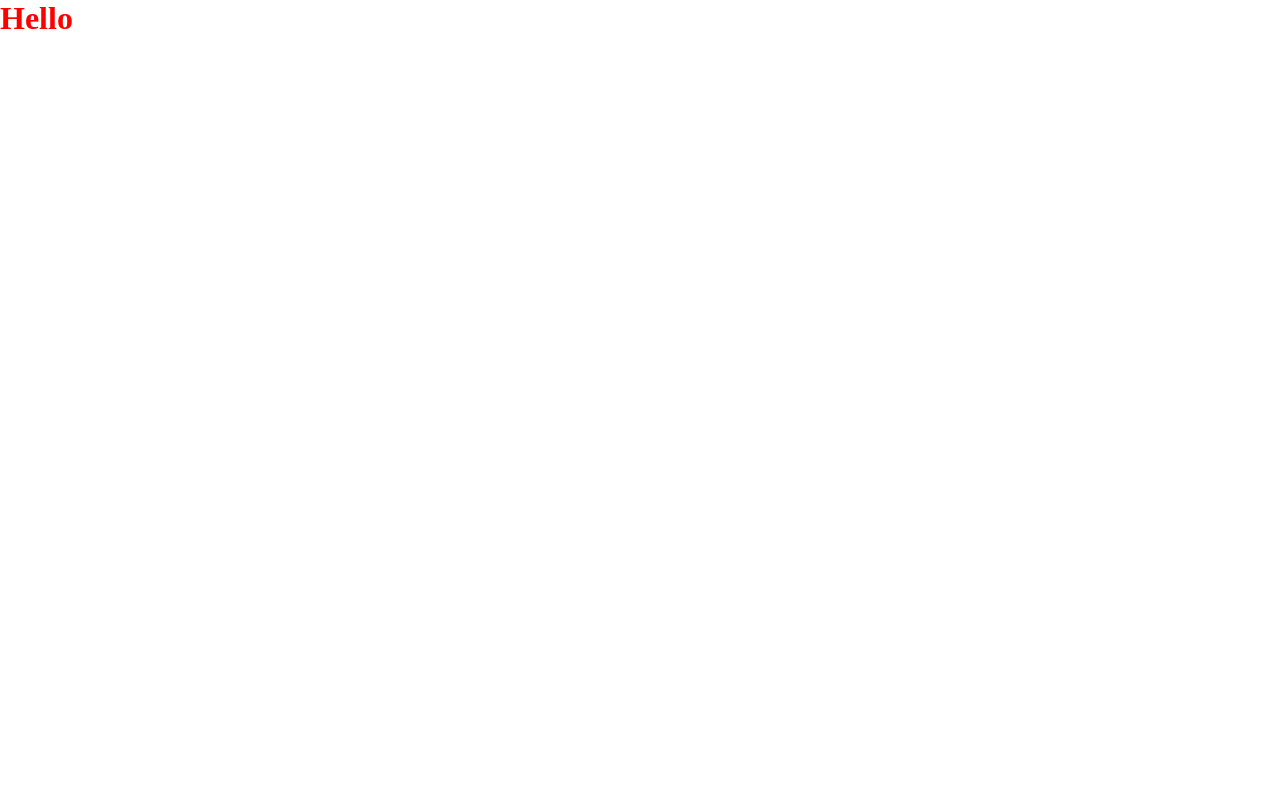
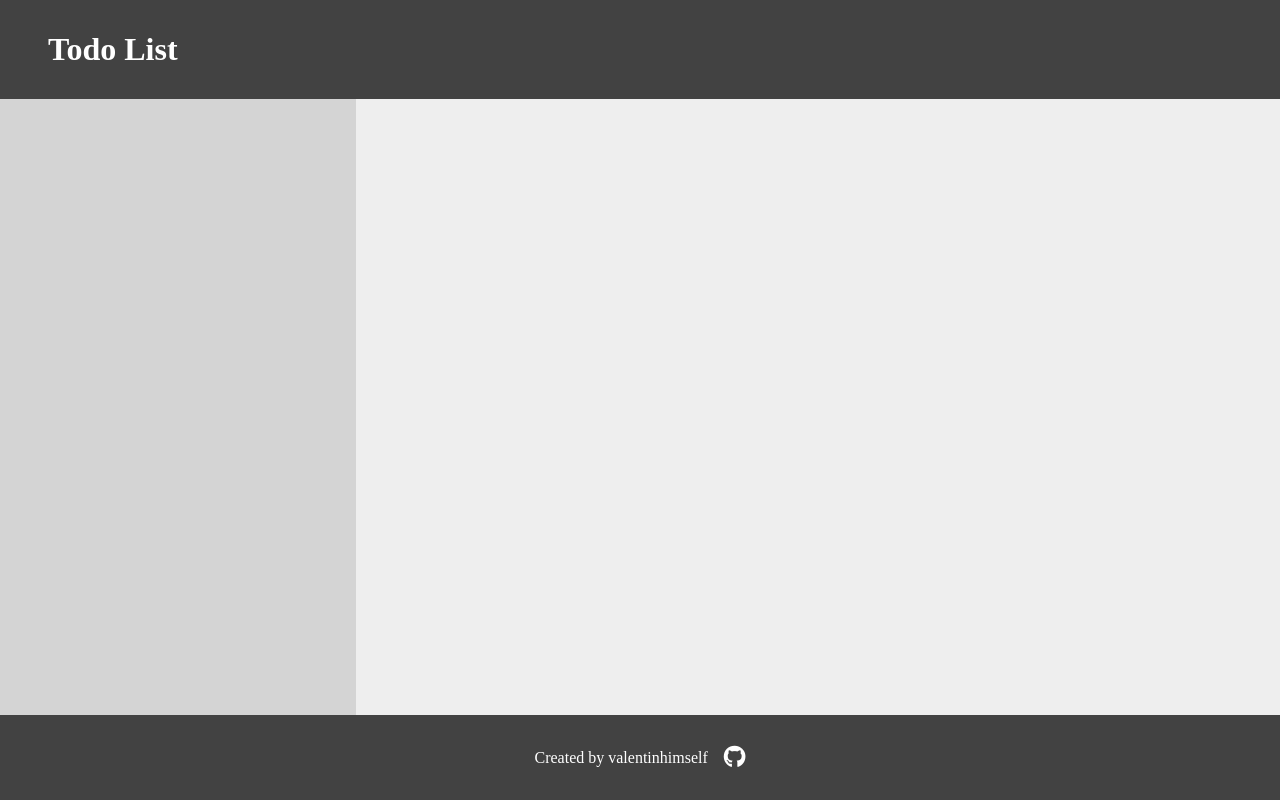
Before and after one commit to valentinhimself/todo, a plain HTML site: page index.html in a window 1280 px wide. Drawn offline with Linux system fonts and the light colour scheme.

Commit message:
create general html structure and start styling

```diff
--- a/index.html
+++ b/index.html
@@ -4,9 +4,24 @@
     <meta charset="UTF-8" />
     <meta http-equiv="X-UA-Compatible" content="IE=edge" />
     <meta name="viewport" content="width=device-width, initial-scale=1.0" />
-    <title>Document</title>
+    <title>ToDo List</title>
     <link rel="stylesheet" href="./styles/styles.css" />
+    <script
+      src="https://kit.fontawesome.com/4c536a6bd5.js"
+      crossorigin="anonymous"
+    ></script>
   <script defer src="bundle.js"></script></head>
-  <body></body>
-  <h1>Hello</h1>
+  <body>
+    <header>
+      <h1>Todo List</h1>
+    </header>
+    <aside></aside>
+    <main></main>
+    <footer class="footer">
+      <p>Created by valentinhimself</p>
+      <a href="https://github.com/valentinhimself/" target="_blank">
+        <i class="fab fa-github"></i
+      ></a>
+    </footer>
+  </body>
 </html>
--- a/styles/styles.css
+++ b/styles/styles.css
@@ -6,6 +6,76 @@
   box-sizing: border-box;
 }
 
+:root {
+  --black-background: #000000bd;
+  --primary-white: #eee;
+  --aside-gray: #d4d4d4;
+}
+body {
+  height: 100vh;
+  display: grid;
+  grid-template-areas:
+    'header header header header header'
+    'aside main main main main'
+    'aside main main main main'
+    'aside main main main main'
+    'aside main main main main'
+    'aside main main main main'
+    'aside main main main main'
+    'aside main main main main'
+    'aside main main main main'
+    'aside main main main main'
+    'aside main main main main'
+    'footer footer footer footer footer';
+}
+
+header {
+  background-color: var(--black-background);
+  grid-area: header;
+  display: flex;
+  align-items: center;
+}
+
 h1 {
-  color: red;
+  color: white;
+  padding: 0 3rem;
 }
+
+aside {
+  grid-area: aside;
+  background-color: var(--aside-gray);
+  min-width: 125px;
+}
+
+main {
+  grid-area: main;
+  background-color: var(--primary-white);
+}
+
+.footer {
+  grid-area: footer;
+  position: relative;
+  bottom: 0;
+  left: 0;
+  display: flex;
+  align-items: center;
+  justify-content: center;
+  width: 100%;
+  /* padding: 1.5rem; */
+  color: var(--font);
+  font-size: 1rem;
+  background: var(--black-background);
+  color: white;
+}
+
+.fa-github {
+  margin-left: 1rem;
+  color: var(--font);
+  font-size: 1.4rem;
+  transition: transform 0.6s ease-in-out;
+  color: white;
+}
+
+.fa-github:hover {
+  transform: rotate(360deg) scale(1.2);
+}
```
